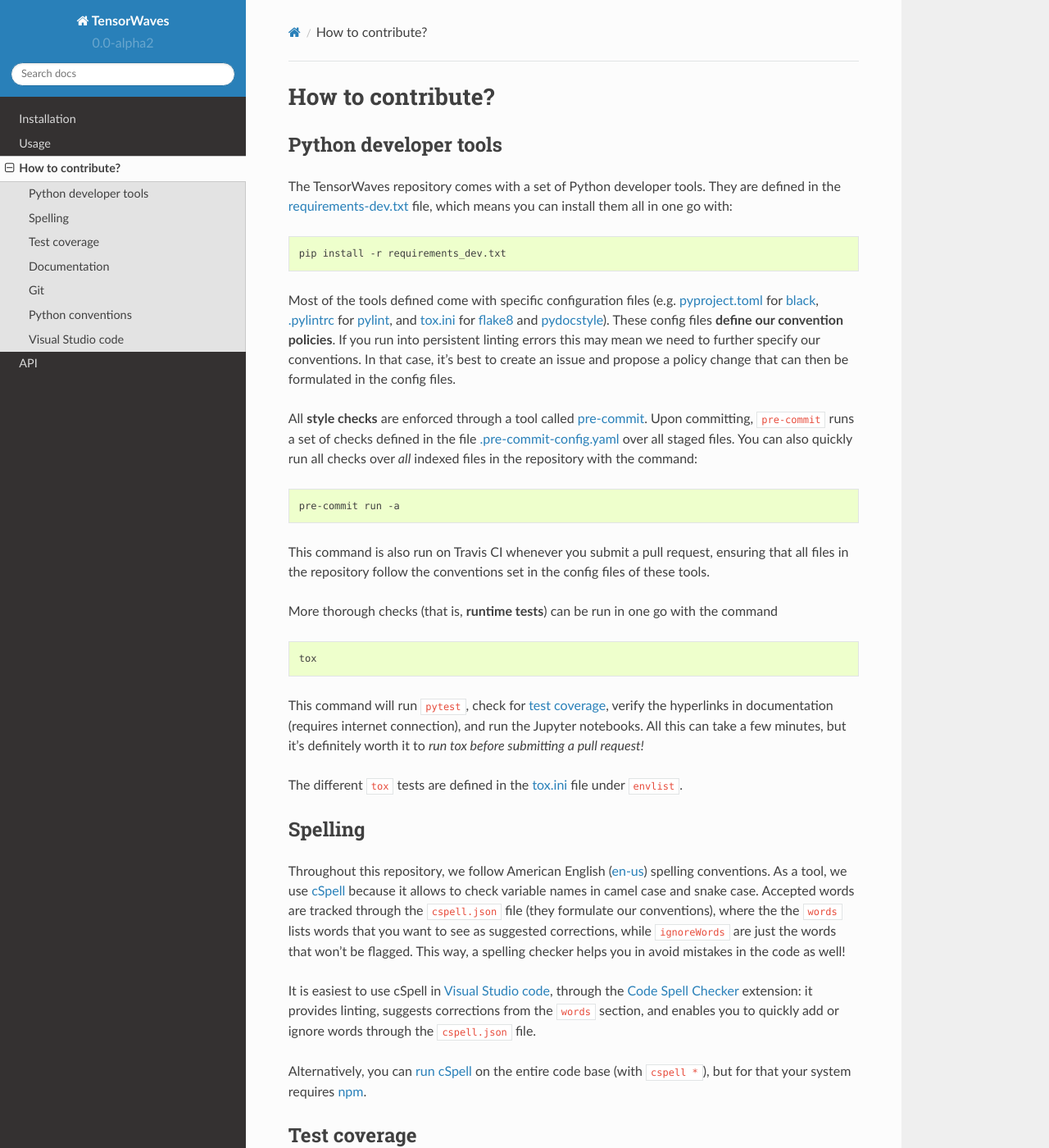
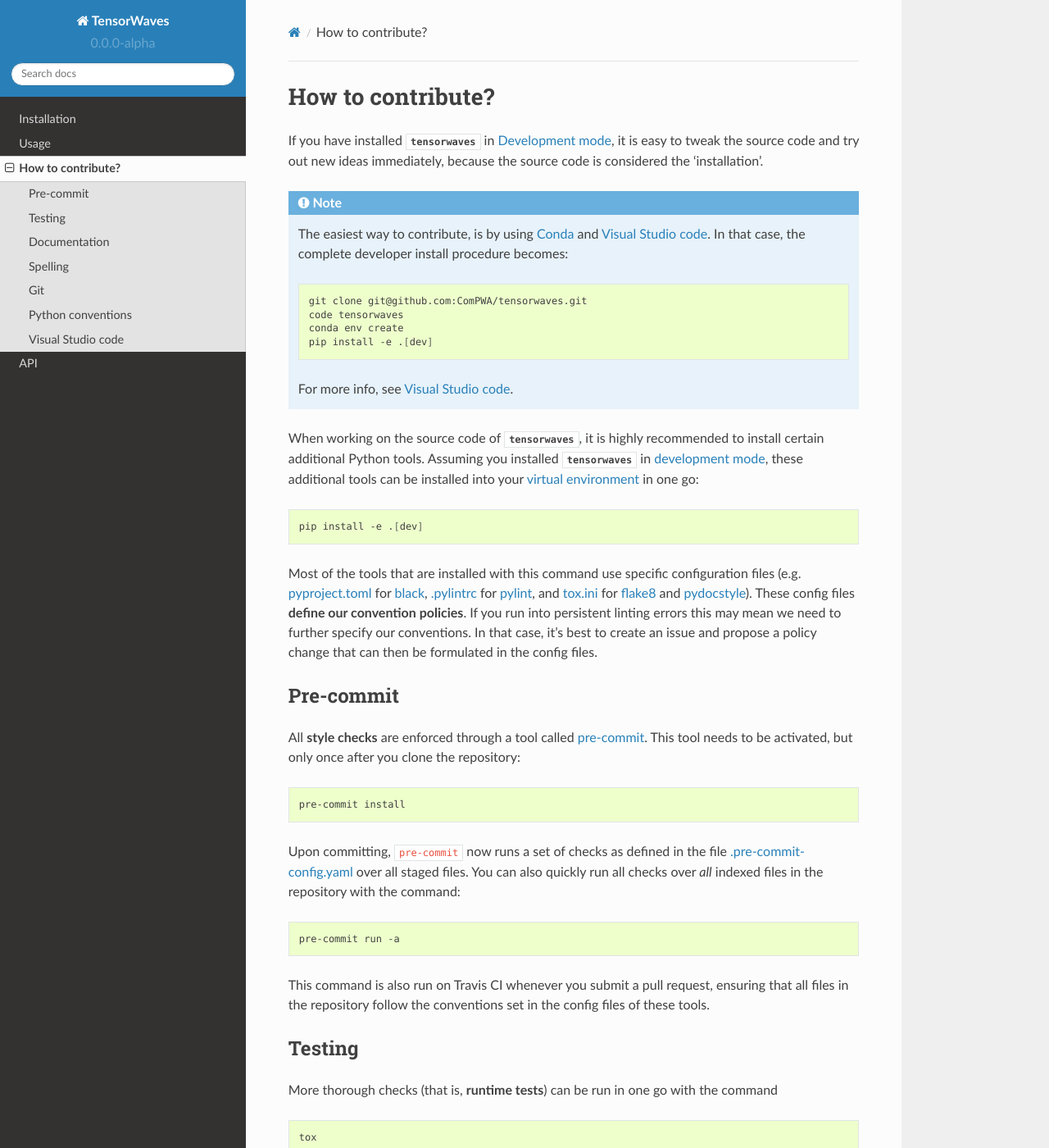
Before and after one commit to ComPWA/tensorwaves, a Sphinx documentation site: the page built from doc/contribute.rst, in a window 1280 px wide and 1400 px high. Shown: the whole window at 82% size. Built offline with Sphinx 7.4.7 and the Read the Docs theme 2.0.0, drawn with Linux system fonts in a browser that asks for light colours; pages that are not in the unit, such as notebooks, are missing from menus; the version number is read from the project's files by our own code; some of the changed text lies outside the part shown.

Commit message:
build: single source of truth for dependencies (#110)
* build!: freeze requirements
* docs: simplify install and contrib pages
* ci: speed up tox with specified jobs
* ci: don't perform linkcheck in main test environment
* ci: pass additional arguments to tox jobs
* ci: run pytest on tests folder only
* ci: split linkcheck and Jupyter notebook tox job
* ci: rename tox job style -> sty
* ci: require pip>=19 for Conda environment (for TF)

```diff
--- a/cspell.json
+++ b/cspell.json
@@ -27,7 +27,6 @@
         "doc/conf.py",
         "examples/workflow/1_create_model.ipynb",
         "pyproject.toml",
-        "requirements*.txt",
         "setup.cfg",
         "setup.py",
         "tox.ini"
--- a/doc/contribute.rst
+++ b/doc/contribute.rst
@@ -1,23 +1,39 @@
-.. cspell:ignore envlist, htmlcov, pylintrc, pyproject
+.. cSpell:ignore docnb, htmlcov, pylintrc, pyproject, testenv
 
 How to contribute?
 ==================
 
+If you have installed `tensorwaves` in :ref:`install:Development mode`, it is
+easy to tweak the source code and try out new ideas immediately, because the
+source code is considered the 'installation'.
 
-Python developer tools
-----------------------
+.. note::
 
-The TensorWaves repository comes with a set of Python developer tools. They are
-defined in the `requirements-dev.txt
-<https://github.com/ComPWA/tensorwaves/blob/master/requirements-dev.txt>`_
-file, which means you can install them all in one go with:
+  The easiest way to contribute, is by using :ref:`Conda <install:Conda
+  environment>` and :ref:`contribute:Visual Studio code`. In that case, the
+  complete developer install procedure becomes:
+
+  .. code-block:: shell
+
+    git clone git@github.com:ComPWA/tensorwaves.git
+    code tensorwaves
+    conda env create
+    pip install -e .[dev]
+
+  For more info, see :ref:`contribute:Visual Studio code`.
+
+When working on the source code of `tensorwaves`, it is highly recommended to
+install certain additional Python tools. Assuming you installed `tensorwaves`
+in :ref:`development mode <install:Development mode>`, these additional tools
+can be installed into your :ref:`virtual environment <install:Step 2: Create a
+virtual environment>` in one go:
 
 .. code-block:: shell
 
-  pip install -r requirements_dev.txt
+  pip install -e .[dev]
 
-Most of the tools defined come with specific configuration files (e.g.
-`pyproject.toml
+Most of the tools that are installed with this command use specific
+configuration files (e.g. `pyproject.toml
 <https://github.com/ComPWA/tensorwaves/blob/master/pyproject.toml>`_ for `black
 <https://black.readthedocs.io/>`_, `.pylintrc
 <https://github.com/ComPWA/tensorwaves/blob/master/.pylintrc>`_ for `pylint
@@ -29,9 +45,20 @@ persistent linting errors this may mean we need to further specify our
 conventions. In that case, it's best to create an issue and propose a policy
 change that can then be formulated in the config files.
 
+
+Pre-commit
+----------
+
 All **style checks** are enforced through a tool called `pre-commit
-<https://pre-commit.com/>`_. Upon committing, :code:`pre-commit` runs a set of
-checks defined in the file `.pre-commit-config.yaml
+<https://pre-commit.com/>`__. This tool needs to be activated, but only once
+after you clone the repository:
+
+.. code-block:: shell
+
+  pre-commit install
+
+Upon committing, :code:`pre-commit` now runs a set of checks as defined in the
+file `.pre-commit-config.yaml
 <https://github.com/ComPWA/tensorwaves/blob/master/.pre-commit-config.yaml>`_
 over all staged files. You can also quickly run all checks over *all* indexed
 files in the repository with the command:
@@ -44,6 +71,10 @@ This command is also run on Travis CI whenever you submit a pull request,
 ensuring that all files in the repository follow the conventions set in the
 config files of these tools.
 
+
+Testing
+-------
+
 More thorough checks (that is, **runtime tests**) can be run in one go with the
 command
 
@@ -51,46 +82,13 @@ command
 
   tox
 
-This command will run :code:`pytest`, check for :ref:`test coverage
-<contribute:Test coverage>`, verify the hyperlinks in documentation (requires
-internet connection), and run the Jupyter notebooks. All this can take a few
-minutes, but it's definitely worth it to *run tox before submitting a pull
-request!*
+This command will run :code:`pytest`, check for test, build the documentation,
+and verify cross-references in the documentation and the API. It's especially
+recommended to *run tox before submitting a pull request!*
 
-The different :code:`tox` tests are defined in the `tox.ini
-<https://github.com/ComPWA/tensorwaves/blob/master/tox.ini>`__ file under
-:code:`envlist`.
-
-
-Spelling
---------
-
-Throughout this repository, we follow American English (`en-us
-<https://www.andiamo.co.uk/resources/iso-language-codes/>`_) spelling
-conventions. As a tool, we use `cSpell
-<https://github.com/streetsidesoftware/cspell/blob/master/packages/cspell/README.md>`_
-because it allows to check variable names in camel case and snake case.
-Accepted words are tracked through the :file:`cspell.json` file (they formulate
-our conventions), where the the :code:`words` lists words that you want to see
-as suggested corrections, while :code:`ignoreWords` are just the words that
-won't be flagged. This way, a spelling checker helps you in avoid mistakes in
-the code as well!
-
-It is easiest to use cSpell in :ref:`contribute:Visual Studio Code`, through
-the `Code Spell Checker
-<https://marketplace.visualstudio.com/items?itemName=streetsidesoftware.code-spell-checker>`_
-extension: it provides linting, suggests corrections from the :code:`words`
-section, and enables you to quickly add or ignore words through the
-:file:`cspell.json` file.
-
-Alternatively, you can `run cSpell
-<https://www.npmjs.com/package/cspell#installation>`__ on the entire code base
-(with :code:`cspell *`), but for that your system requires `npm
-<https://www.npmjs.com/>`_.
-
-
-Test coverage
--------------
+More specialized :code:`tox` tests are defined in the `tox.ini
+<https://github.com/ComPWA/tensorwaves/blob/master/tox.ini>`__ file, under each
+:code:`testenv`.
 
 Try to keep test coverage high. You can compute current coverage by running
 
@@ -120,33 +118,28 @@ therefore checks whether the `docstrings
 <https://www.python.org/dev/peps/pep-0257/>`_ in the Python source code are
 valid and correctly interlinked.
 
-If you followed the section :ref:`contribute:Python developer tools`, you can
-quickly build the documentation from the root directory of this repository with
-the command:
+You can quickly build the documentation from the root directory of this
+repository with the command:
 
 .. code-block:: shell
 
   tox -e doc
 
-Alternatively, you can run :code:`sphinx-build` yourself. The requirements for
-that are in the `doc/requirements.txt
-<https://github.com/ComPWA/tensorwaves/blob/master/doc/requirements.txt>`_ file:
+If you want to render the output of the `Jupyter notebook examples
+<https://github.com/ComPWA/tensorwaves/tree/master/examples>`_, this can be
+done with:
+
+.. code-block:: shell
+
+  tox -e docnb
+
+This takes more time than :code:`tox -e doc`, because it will execute the
+notebooks. Alternatively, you can run :code:`sphinx-build` yourself as follows:
 
 .. code-block:: shell
 
   cd doc
-  pip install -r requirements.txt
-  make html
-
-If you want to render the output of the `Jupyter notebook examples
-<https://github.com/ComPWA/tensorwaves/tree/master/examples>`_, set the
-:code:`NBSPHINX_EXECUTE` environment variable first:
-
-.. code-block:: shell
-
-  NBSPHINX_EXECUTE= make html
-
-Note that the notebooks are also run if you run :code:`tox`.
+  make html  # or NBSPHINX_EXECUTE= make html
 
 A nice feature of `Read the Docs <https://readthedocs.org/>`_, where we host
 our documentation, is that documentation is built for each pull request as
@@ -154,6 +147,37 @@ well. This means that you can view the documentation for your changes as well.
 For more info, see `here
 <https://docs.readthedocs.io/en/stable/guides/autobuild-docs-for-pull-requests.html>`__,
 or just click "details" under the RTD check once you submit your PR.
+
+
+Spelling
+--------
+
+Throughout this repository, we follow American English (`en-us
+<https://www.andiamo.co.uk/resources/iso-language-codes/>`_) spelling
+conventions. As a tool, we use `cSpell
+<https://github.com/streetsidesoftware/cspell/blob/master/packages/cspell/README.md>`_
+because it allows to check variable names in camel case and snake case.  This
+way, a spelling checker helps you in avoid mistakes in the code as well!
+
+Accepted words are tracked through the :file:`cspell.json` file. As with the
+other config files, :file:`cspell.json` formulates our conventions with regard
+to spelling and can be continuously updated while our code base develops. In
+the file, the :code:`words` section lists words that you want to see as
+suggested corrections, while :code:`ignoreWords` are just the words that won't
+be flagged. Try to be sparse in adding words: if some word is just specific to
+one file, you can `ignore it inline
+<https://www.npmjs.com/package/cspell#ignore>`_, or you can add the file to the
+:code:`ignorePaths` section if you want to ignore it completely.
+
+It is easiest to use cSpell in :ref:`contribute:Visual Studio Code`, through
+the `Code Spell Checker
+<https://marketplace.visualstudio.com/items?itemName=streetsidesoftware.code-spell-checker>`_
+extension: it provides linting, suggests corrections from the :code:`words`
+section, and enables you to quickly add or ignore words through the
+:file:`cspell.json` file. Alternatively, you can `run cSpell
+<https://www.npmjs.com/package/cspell#installation>`__ on the entire code base
+(with :code:`cspell $(git ls-files)`), but for that your system requires `npm
+<https://www.npmjs.com/>`_.
 
 
 Git
--- a/doc/install.rst
+++ b/doc/install.rst
@@ -2,20 +2,20 @@ Installation
 ============
 
 There are two ways to install `tensorwaves`. Even though the PyPI installation
-is the most convenient, we recommend following the :ref:`interactive
-installation <install:Interactive installation>` procedure.
+is the fastest, we recommend following the :ref:`install:Development mode`
+procedure.
 
 
 Installation through PyPI
-^^^^^^^^^^^^^^^^^^^^^^^^^
+-------------------------
 
 .. attention::
 
   `tensorwaves` is currently under development, so there currently exists no
   PyPI package!
 
-`tensorwaves` is `available as a PyPI package <https://pypi.org/>`_ so
-installation is super easy:
+`tensorwaves` is `available as a PyPI package
+<https://pypi.org/project/tensorwaves/>`_, so installation is super easy:
 
 .. code-block:: shell
 
@@ -27,30 +27,146 @@ Et voilà, that's it! You can try out whether the installation works by running:
 
   import tensorwaves
 
-from the Python interpreter. Note that PyPI **only allows you to install
-specific releases**, so we recommend using the more dynamic, :ref:`'interactive
-installation' <install:Interactive installation>` instead.
+from the `Python interpreter
+<https://docs.python.org/3/tutorial/interpreter.html>`_. Note that PyPI only
+allows you to install specific releases, so we recommend using the more
+dynamic, :ref:`'development mode' <install:Development mode>` instead.
 
 
-Interactive installation
-^^^^^^^^^^^^^^^^^^^^^^^^
+Development mode
+----------------
 
 `tensorwaves` is an academic research project and is bound to continuously
 evolve. We therefore highly recommend installing `tensorwaves` from `the source
 code <https://github.com/ComPWA/tensorwaves>`_, so that you work with the
 latest version.
 
-Moreover, since you read as far as this, you must have an interest in
-partial-wave analysis, and it is researchers like you who can help bring this
-project further! So please, have a look through the following sections to set
-up this 'interactive installation':
+Moreover, since you read as far as this, you must have an interest in particle
+physics, and it is researchers like you who can help bring this project
+further! So please, follow the following sections to set up this 'interactive
+installation'.
 
-.. toctree::
-  :maxdepth: 2
 
-  install/get-the-source-code
-  install/virtual-environment
-  install/install
+.. _local-repository:
 
-After that, it's worth having a look at the :doc:`contribute tutorials
+Step 1: Get the source code
+^^^^^^^^^^^^^^^^^^^^^^^^^^^
+
+The `tensorwaves` source code is maintained through `Git
+<https://git-scm.com/>`_, so you need to `install Git
+<https://git-scm.com/book/en/v2/Getting-Started-Installing-Git>`_ first. Once
+you've done so, navigate to a suitable folder and run:
+
+.. code-block:: shell
+
+  git clone git@github.com:ComPWA/tensorwaves.git
+  cd tensorwaves
+
+After that, there should be a folder called :file:`tensorwaves` into which we
+navigated just now. We'll call this folder the **local repository**.
+
+When new commits are merged into the `master branch of tensorwaves
+<https://github.com/ComPWA/tensorwaves/tree/master>`_, you need to update your
+local copy of the source code as follows:
+
+.. code-block:: shell
+
+  git checkout master
+  git pull
+
+It's best to have a clean your `working tree
+<https://git-scm.com/book/en/v2/Git-Basics-Recording-Changes-to-the-Repository>`_
+before you do a :command:`git pull`.
+
+
+Step 2: Create a virtual environment
+^^^^^^^^^^^^^^^^^^^^^^^^^^^^^^^^^^^^
+
+It is safest to install `tensorwaves` within a virtual environment, so that all
+Python dependencies are contained within there. This is helpful in case
+something goes wrong with the dependencies: you can just trash the environment
+and recreate it. There are two options: :ref:`Conda <install:Conda
+environment>` or :ref:`Python's venv <install:Python venv>`.
+
+Conda environment
+~~~~~~~~~~~~~~~~~
+
+`Conda <https://www.anaconda.com/>`_ can be installed without administrator
+rights, see instructions on `this page
+<https://www.anaconda.com/distribution/>`_. Once installed, navigate to the
+:ref:`local repository <local-repository>` and create the Conda environment for
+`tensorwaves` as follows:
+
+.. code-block:: shell
+
+  conda env create
+
+This command uses the `environment.yml
+<https://github.com/ComPWA/tensorwaves/blob/master/environment.yml>`_ file and
+immediately installs `tensorwaves` in `development mode
+<https://pip.pypa.io/en/stable/reference/pip_install/#editable-installs>`__.
+
+After Conda finishes creating the environment, you can activate it with as
+follows:
+
+.. code-block:: shell
+
+  conda activate tw
+
+
+You need to have the :code:`tw` environment activated whenever you want to run
+`tensorwaves`.
+
+Python venv
+~~~~~~~~~~~
+
+Alternatively, you can use `Python's venv
+<https://docs.python.org/3/library/venv.html>`_, if you have that available on
+your system. All you have to do, is navigate into :ref:`local repository
+<local-repository>` and run:
+
+.. code-block:: shell
+
+  python3 -m venv ./venv
+
+This creates a folder called :file:`venv` where all Python packages will be
+contained. You first have to activate the environment, and will have to do so
+whenever you want to run `tensorwaves`.
+
+.. code-block:: shell
+
+  source ./venv/bin/activate
+
+Now you can safely install `tensorwaves` in `development mode
+<https://pip.pypa.io/en/stable/reference/pip_install/#editable-installs>`__:
+
+.. code-block:: shell
+
+  pip install -e .
+
+That's it, now you're all set to :doc:`use tensorwaves <usage>`!
+
+
+Step 3: Test the installation
+^^^^^^^^^^^^^^^^^^^^^^^^^^^^^
+
+First, navigate out of the main directory of the :ref:`local repository
+<local-repository>` in order to make sure that `tensorwaves` we run, is the
+system installation and not the :file:`tensorwaves` folder in the current
+working directory. Then, simply launch a Python interpreter and run:
+
+.. code-block:: python
+
+  import tensorwaves
+
+If you don't get any error messages, all worked out nicely!
+
+For more thorough testing, navigate back to the you can run the unit tests:
+
+.. code-block:: shell
+
+  pip install -e .[test]  # install dependencies for testing
+  pytest -m "not slow"
+
+After that, it's worth having a look at the :doc:`contribute page
 <contribute>`!
--- a/environment.yml
+++ b/environment.yml
@@ -4,6 +4,6 @@ channels:
   - defaults
 dependencies:
   - python>=3.6,<3.8
-  - pip
+  - pip>=19
   - pip:
-      - -r requirements.txt
+      - -e .
```
Also changed, not shown: doc/install/get-the-source-code.rst (deleted, +0 -45 lines), doc/install/install.rst (deleted, +0 -88 lines), doc/install/virtual-environment.rst (deleted, +0 -64 lines), doc/requirements.txt (deleted, +0 -11 lines), requirements-dev.txt (deleted, +0 -15 lines), requirements.txt (deleted, +0 -8 lines), setup.cfg (added, +87 -0 lines), setup.py (+3 -38 lines), .pre-commit-config.yaml, .readthedocs.yml, .travis.yml, 2 other files.
